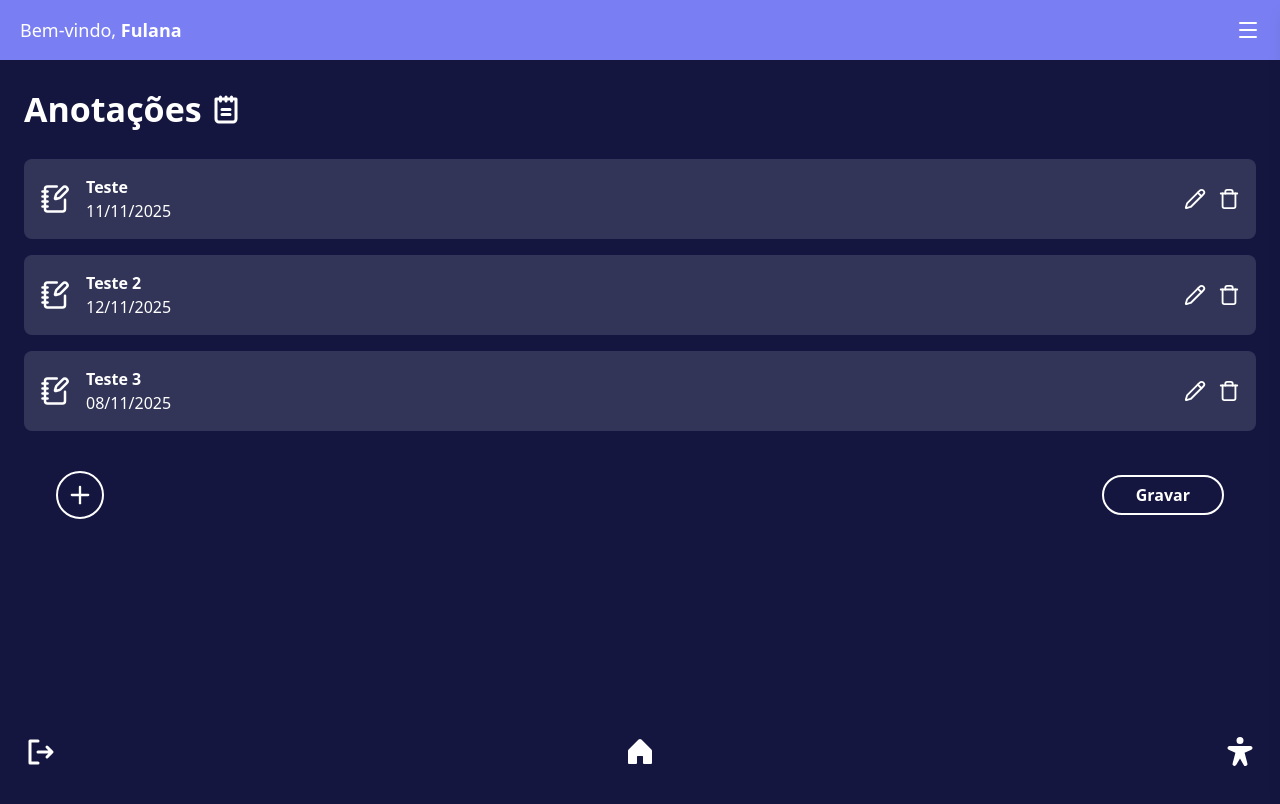
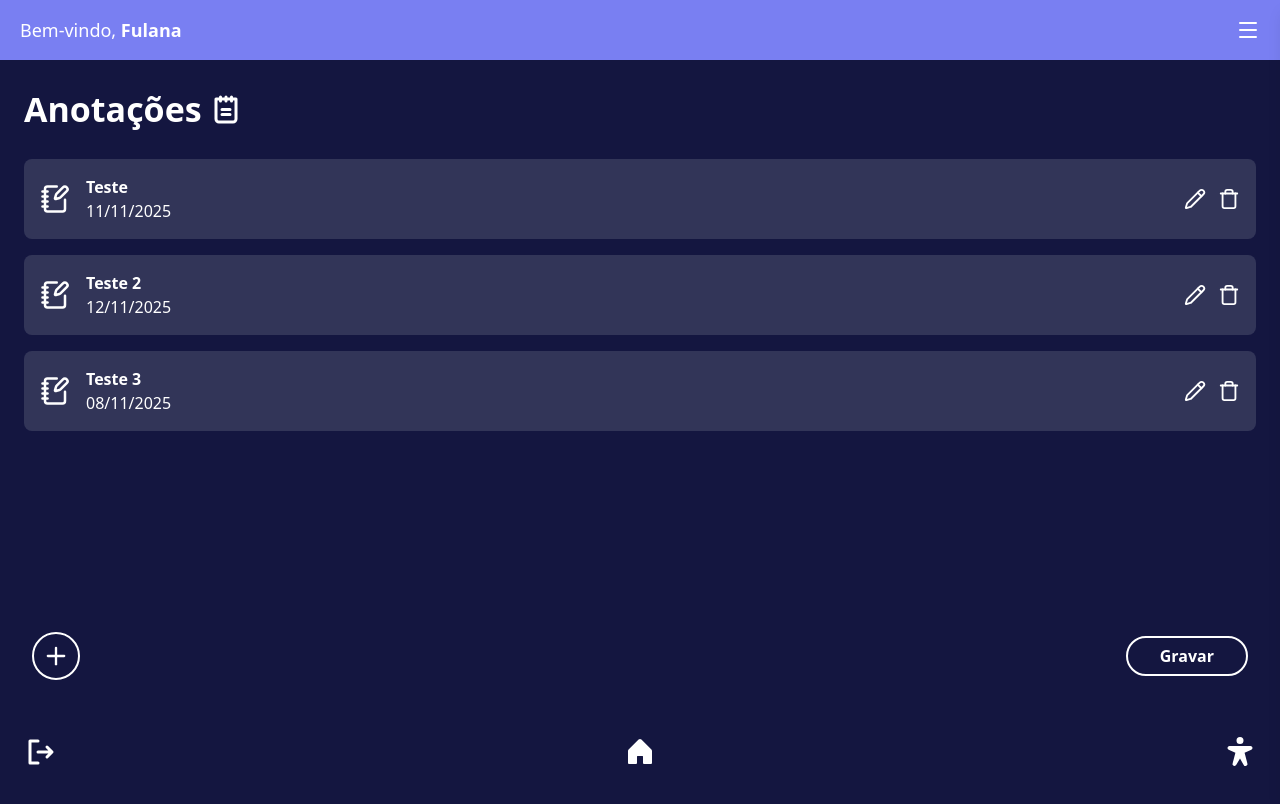
Before and after one commit to JarJv/agenda-do-aluno, a React (Vite) app: page /anotacoes in a window 1280 px wide. Shown: the top 804 px of the page. Built offline with nearby package versions, Linux system fonts and the light colour scheme.

Commit message:
Fix: Corrige posição dos botões

```diff
--- a/src/pages/Anotações.tsx
+++ b/src/pages/Anotações.tsx
@@ -32,16 +32,13 @@ export default function Anotacoes() {
           />
 
         </div>
+      </div>
+      <div className="fixed bottom-30 left-0 w-full px-8 flex justify-between items-center">
+        <button className="w-12 h-12 rounded-full border-2 border-white text-white flex items-center justify-center">
+          <Plus size={28} />
+        </button>
 
-        <div className="flex justify-between items-center mt-10 px-8">
-          <button className="w-12 h-12 rounded-full border-2 border-white text-white flex items-center justify-center">
-            <Plus size={28} />
-          </button>
-
-        <BordedButton>
-            Gravar
-        </BordedButton>
-        </div>
+        <BordedButton>Gravar</BordedButton>
       </div>
     </div>
   );
```
